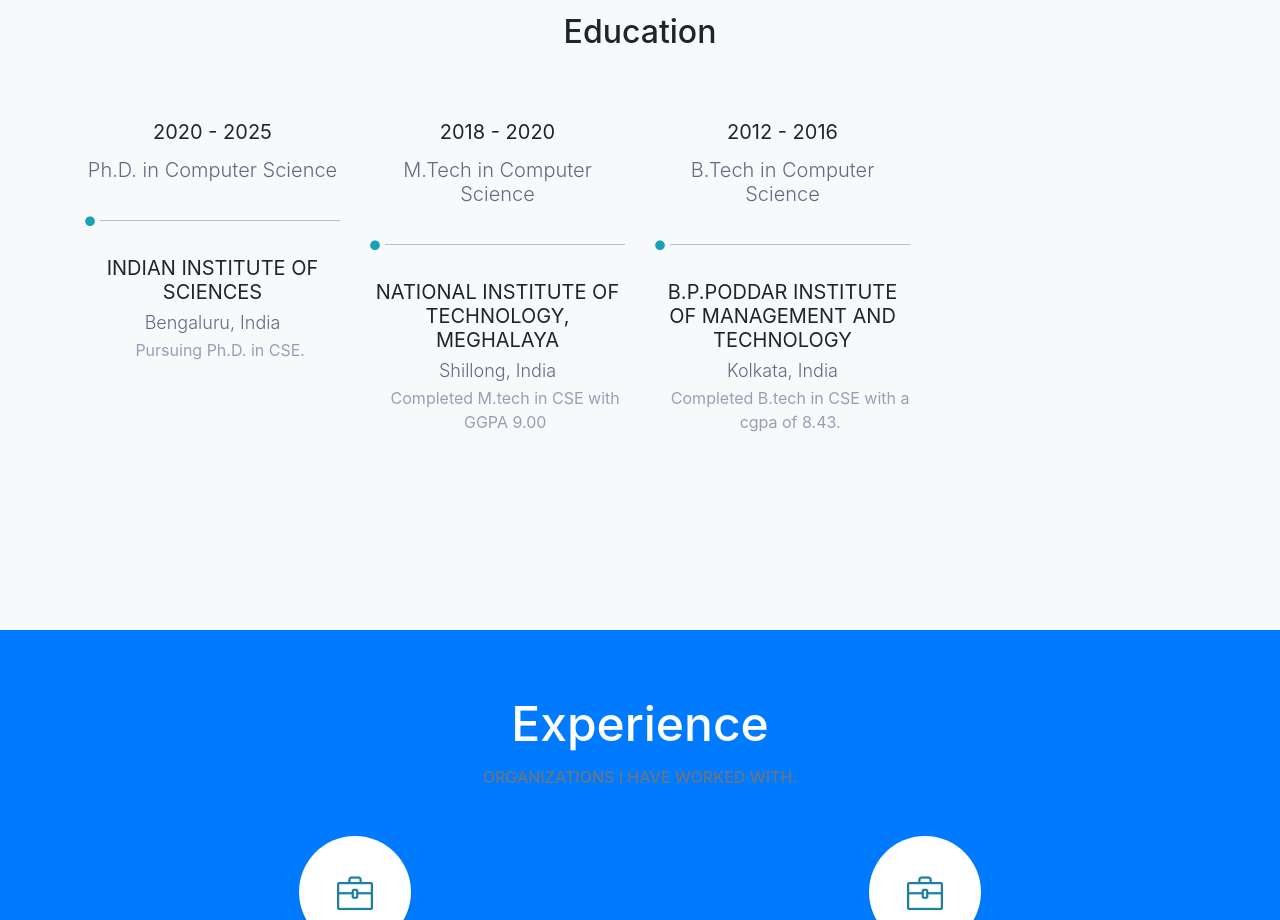
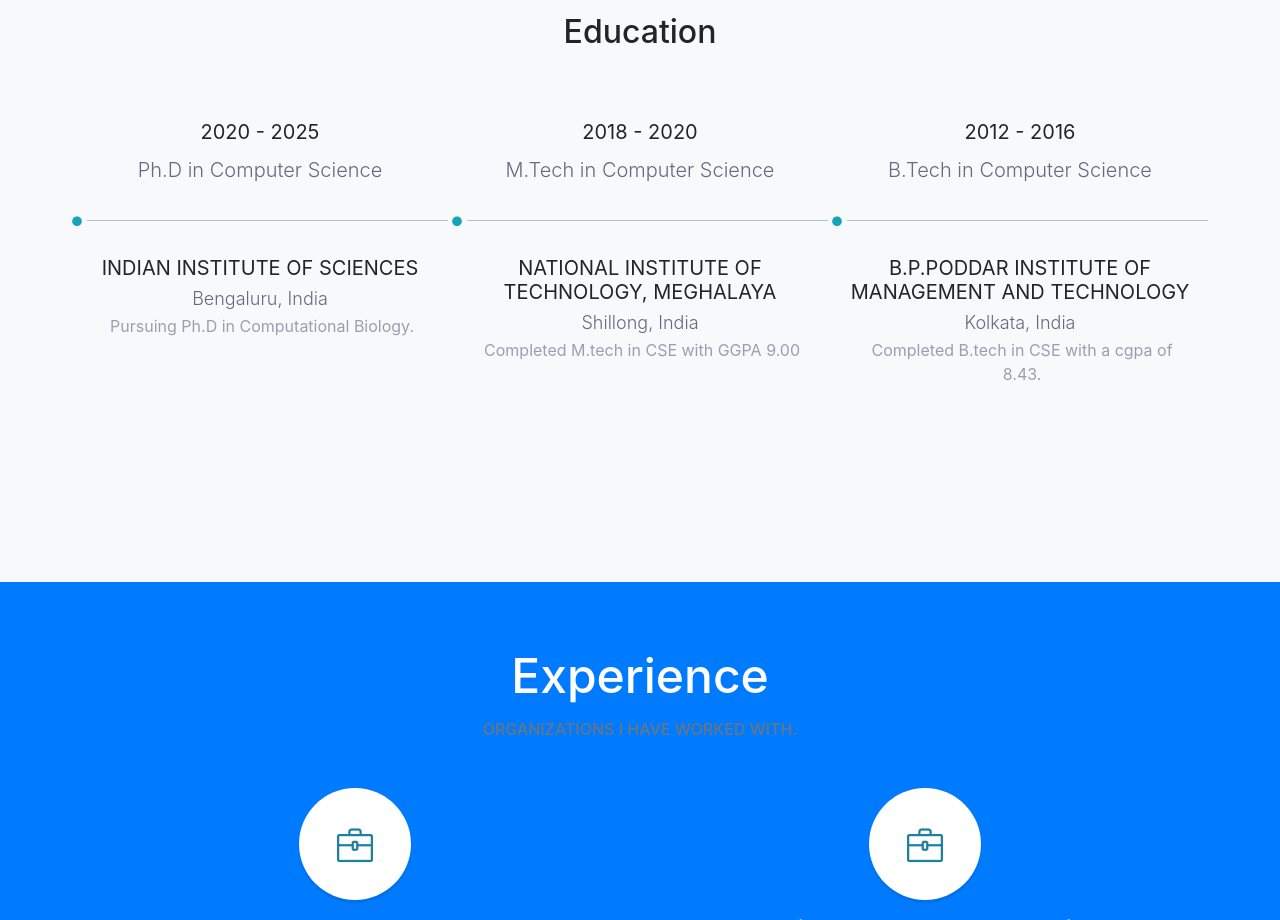
Before and after one commit to majumderS/majumderS.github.io, a website with bundled scripts: page MyPortfolio/index.html in a window 1280 px wide. Shown: the part 840-1760 px from the top of the page. Built offline with nearby package versions, Linux system fonts and the light colour scheme; files whose address does not match are found by name.

Commit message:
Update index.html

```diff
--- a/MyPortfolio/index.html
+++ b/MyPortfolio/index.html
@@ -91,11 +91,11 @@
             <div class="container">
                 <div class="education-horizontal-timeline">
                   <div class="row">
-                    <div class="col-sm-3">
+                    <div class="col-sm-4">
                       <div class="single-horizontal-timeline">
                         <div class="experience-time">
                           <h2>2020 - 2025</h2>
-                          <h3>Ph.D. <span>in </span> Computer Science</h3>
+                          <h3>Ph.D <span>in </span> Computer Science</h3>
                         </div><!--/.experience-time-->
                         <div class="timeline-horizontal-border">
                           <i class="fa fa-circle" aria-hidden="true"></i>
@@ -108,13 +108,13 @@
                             </h4>
                             <h5>Bengaluru, India</h5>
                             <p class="description">
-                              Pursuing Ph.D. in CSE.
+                              Pursuing Ph.D in Computational Biology.
                             </p>
                           </div><!--/.timeline-content-->
                         </div><!--/.timeline-->
                       </div>
                     </div>
-                    <div class="col-sm-3">
+                    <div class="col-sm-4">
                         <div class="single-horizontal-timeline">
                           <div class="experience-time">
                             <h2>2018 - 2020</h2>
@@ -137,7 +137,7 @@
                           </div><!--/.timeline-->
                         </div>
                       </div>
-                    <div class="col-sm-3">
+                    <div class="col-sm-4">
                       <div class="single-horizontal-timeline">
                         <div class="experience-time">
                           <h2>2012 - 2016</h2>
```
